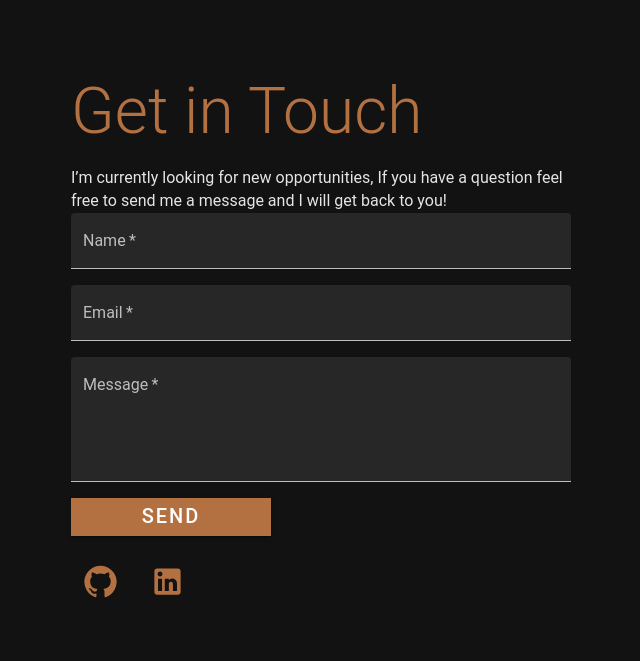
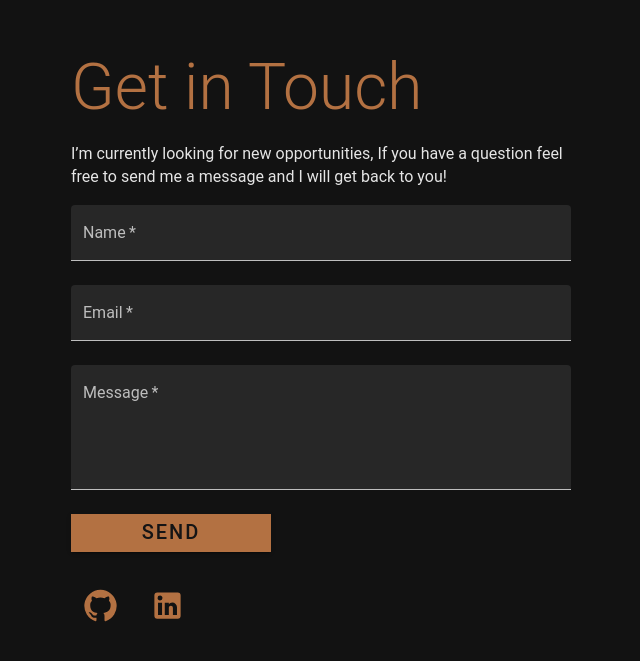
Before and after one commit to rp42dev/My-Portfolio, a React (Create React App) app in the folder my-portfolio/: page / in a window 1280 px wide. Shown: the part 4234-4895 px from the top of the page, without its empty margins (319-959 px from the left). Built offline with nearby package versions, Linux system fonts and the light colour scheme.

Commit message:
added spaceings

```diff
--- a/my-portfolio/src/components/buttons/ScrollDown.js
+++ b/my-portfolio/src/components/buttons/ScrollDown.js
@@ -1,7 +1,6 @@
 import KeyboardArrowDownIcon from '@mui/icons-material/KeyboardArrowDown';
 import { Box, Typography } from '@mui/material';
 import Jump from 'react-reveal/Jump';
-import IconButton from '@mui/material/IconButton';
 import { styled } from '@mui/material/styles';
 
 const StyledTypography = styled(Typography)(({ theme }) => ({
--- a/my-portfolio/src/components/forms/ContactForm.js
+++ b/my-portfolio/src/components/forms/ContactForm.js
@@ -1,6 +1,5 @@
 import React, { useState, useRef } from "react";
 import Grid from '@mui/material/Grid';
-import Box from '@mui/material/Box';
 import TextField from '@mui/material/TextField';
 import LoadingButton from '@mui/lab/LoadingButton';
 import emailjs from 'emailjs-com';
@@ -56,8 +55,9 @@ const Form = () => {
     }
 
     return (
+
         <form ref={form} noValidate onSubmit={handleSubmit(sendMail)}>
-            <Grid container spacing={2}>
+            <Grid container spacing={3}>
                 <Grid item xs={12}>
                     <Controller
                         name="from_name"
@@ -125,6 +125,7 @@ const Form = () => {
                             p: .2,
                             minWidth: 200,
                             fontSize: 20,
+                            color: 'dark.main',
                         }}
                         color="secondary"
                         loading={mailController.isLoading}
--- a/my-portfolio/src/components/iconGrid/IconGrid.js
+++ b/my-portfolio/src/components/iconGrid/IconGrid.js
@@ -3,6 +3,7 @@ import IconButton from '@mui/material/IconButton';
 import Stack from '@mui/material/Stack';
 import GitHubIcon from '@mui/icons-material/GitHub';
 import VisibilityIcon from '@mui/icons-material/Visibility';
+
 
 export default function IconButtons() {
     return (
--- a/my-portfolio/src/contact/Contact.js
+++ b/my-portfolio/src/contact/Contact.js
@@ -28,7 +28,7 @@ function ContactApp() {
           <Typography color="secondary" variant="h2">Get in Touch</Typography>
         </Fade>
         <Fade bottom distance="30%" delay={200}>
-          <Typography mt={2} color="primary" variant="body2">
+          <Typography my={2} color="primary" variant="body2">
             I’m  currently looking for new opportunities,
             If you have a question feel free to
             send me a message and I will  get back to you!
```
